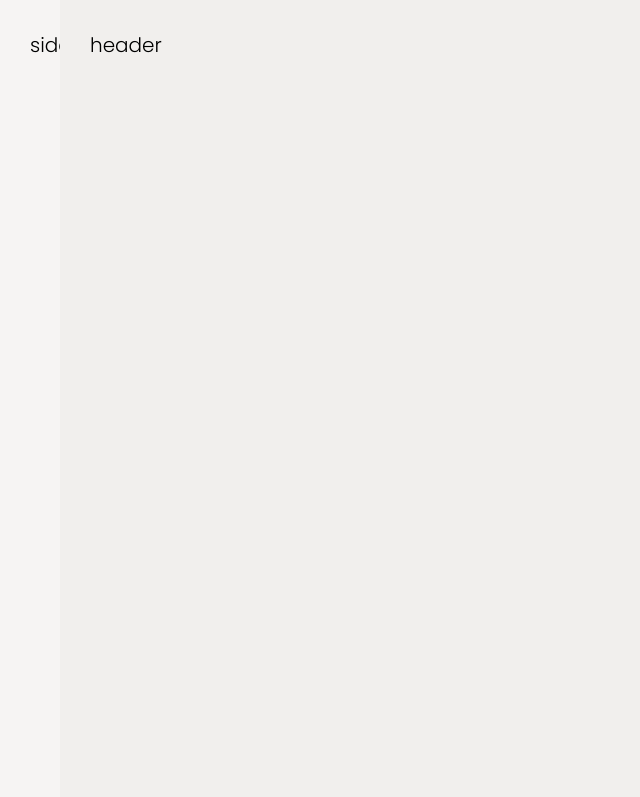
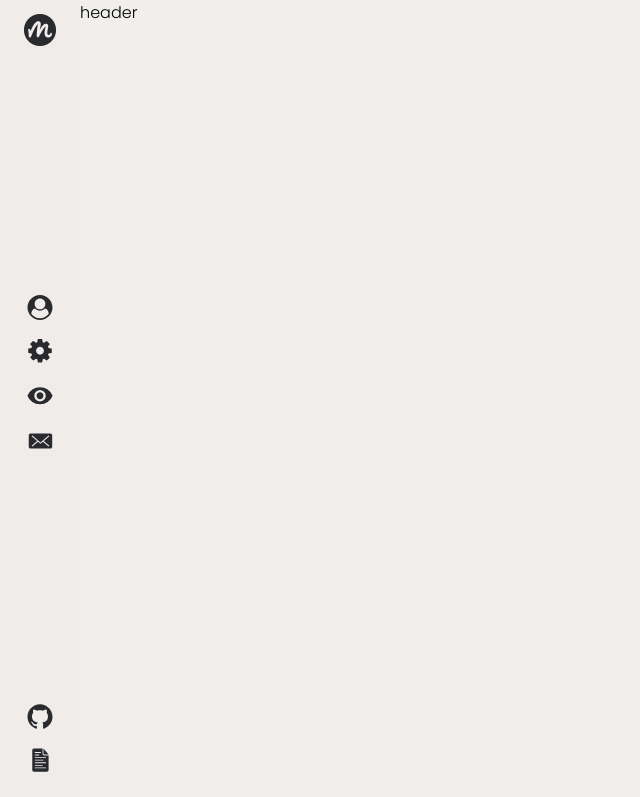
Before and after one commit to mklaso/portfolio, a website: page index.html in a window 1280 px wide. Shown: the top 797 px of the page, without its empty margins (0-640 px from the left). Drawn offline with Linux system fonts and the light colour scheme.

Commit message:
added sidebar w/ site navigation.

```diff
--- a/index.html
+++ b/index.html
@@ -23,26 +23,74 @@
 
   <body class="container">
     <div class="sidebar">
-      sidebar
+      <a href="#header">
+        <svg class="sidebar__icon sidebar__icon--home">
+          <use xlink:href="resources/sprite.svg#icon-home"></use>
+        </svg>
+      </a>
+      <div class="sidebar__main-container">
+        <a href="#about">
+          <svg class="sidebar__icon sidebar__icon--profile">
+            <use xlink:href="resources/sprite.svg#icon-user-circle"></use>
+          </svg>
+        </a>
+
+        <a href="#skills">
+          <svg class="sidebar__icon">
+            <use xlink:href="resources/sprite.svg#icon-cog"></use>
+          </svg>
+        </a>
+
+        <a href="#projects">
+          <svg class="sidebar__icon">
+            <use xlink:href="resources/sprite.svg#icon-remove_red_eye"></use>
+          </svg>
+        </a>
+
+        <a href="#contact">
+          <svg class="sidebar__icon sidebar__icon--mail">
+            <use
+              xlink:href="resources/sprite.svg#icon-mail-envelope-closed"
+            ></use>
+          </svg>
+        </a>
+      </div>
+
+      <div class="sidebar__sub-container">
+        <a href="https://www.github.com/mklaso" target="_blank">
+          <svg class="sidebar__icon sidebar__icon--github">
+            <use xlink:href="resources/sprite.svg#icon-github"></use>
+          </svg>
+        </a>
+
+        <a href="resources/resume.pdf" target="_blank">
+          <svg class="sidebar__icon">
+            <use xlink:href="resources/sprite.svg#icon-document-text"></use>
+          </svg>
+        </a>
+      </div>
     </div>
 
-    <header class="header">
+    <header class="header" id="header">
+      <div class="header__icon-container">
+        <img src="resources/m-logo.png" alt="Site logo" class="header__icon" />
+      </div>
       header
     </header>
 
-    <section class="about">
+    <section class="about" id="about">
       about
     </section>
 
-    <section class="skills">
+    <section class="skills" id="skills">
       skills
     </section>
 
-    <section class="projects">
+    <section class="projects" id="projects">
       projects
     </section>
 
-    <section class="contact">
+    <section class="contact" id="contact">
       contact
     </section>
 
--- a/sass/_base.scss
+++ b/sass/_base.scss
@@ -19,12 +19,12 @@ body {
   display: grid;
   grid-template-rows: 100vh repeat(5, min-content);
   grid-template-columns:
-    [sidebar-start] 6rem [sidebar-end full-start] minmax(6rem, 1fr)
+    [sidebar-start] 8rem [sidebar-end full-start] minmax(6rem, 1fr)
     [content-start] repeat(8, [col-start] minmax(min-content, 14rem) [col-end])
     [content-end] minmax(6rem, 1fr) [full-end];
 
-  & > * {
-    padding: 3rem;
-    font-size: 2rem;
-  }
+  //   & > * {
+  //     padding: 3rem;
+  //     font-size: 2rem;
+  //   }
 }
--- a/sass/_header.scss
+++ b/sass/_header.scss
@@ -1,4 +1,24 @@
 .header {
   background-color: $color-primary-dark-1;
   grid-column: full-start / full-end;
+  position: relative;
+
+  // position the site logo top-left header/webpage
+  &__icon-container {
+    background-color: $color-primary-dark-2;
+    width: 8rem;
+    height: 6rem;
+    z-index: 10;
+    top: 0;
+    left: 0;
+    transform: translateX(-8rem);
+    display: flex;
+    justify-content: center;
+    align-items: center;
+    position: absolute;
+  }
+  &__icon {
+    width: 3.25rem;
+    height: 3.25rem;
+  }
 }
--- a/sass/_sidebar.scss
+++ b/sass/_sidebar.scss
@@ -1,5 +1,65 @@
 .sidebar {
-  background-color: $color-primary;
-  grid-row: 1 / -1;
+  background-color: transparent;
+  grid-row: 1 / 2;
   grid-column: sidebar-start / sidebar-end;
+  padding: 1.5rem 0;
+  z-index: 1;
+
+  // keep fixed on scroll
+  position: sticky;
+  top: 0;
+
+  display: flex;
+  flex-direction: column;
+  justify-content: space-between;
+  align-items: center;
+
+  // page navigation container
+  &__main-container {
+    display: flex;
+    flex-direction: column;
+  }
+
+  // info / contact container
+  &__sub-container {
+    display: flex;
+    flex-direction: column;
+  }
+
+  &__icon {
+    width: 100%;
+    height: 2.75rem;
+    fill: $color-almost-black;
+    transition: all 0.3s;
+
+    &--profile {
+      height: 2.5rem;
+    }
+
+    &--mail {
+      height: 3rem;
+    }
+
+    &--github {
+      height: 2.5rem;
+    }
+
+    &:hover {
+      fill: lighten($color-almost-black, 25%);
+      transform: scale(1.1);
+    }
+
+    &:active {
+      transform: scale(1.1) translateY(2px);
+    }
+
+    &:focus {
+      outline: none;
+    }
+  }
 }
+
+// spacing between sidebar items
+a {
+  padding: 0.5rem;
+}
--- a/sass/_typography.scss
+++ b/sass/_typography.scss
@@ -2,5 +2,5 @@ body {
   font-size: $default-font-size;
   font-family: "Poppins", sans-serif;
   font-weight: 300;
-  background-color: #e9f7ff;
+  background-color: $color-primary-dark-2; //change later
 }
```
Also changed, not shown: css/style.css.
